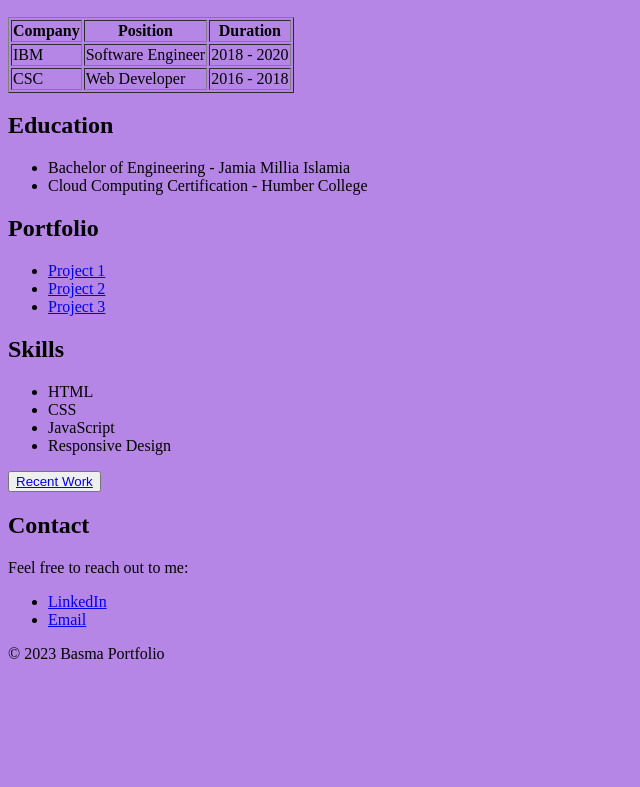
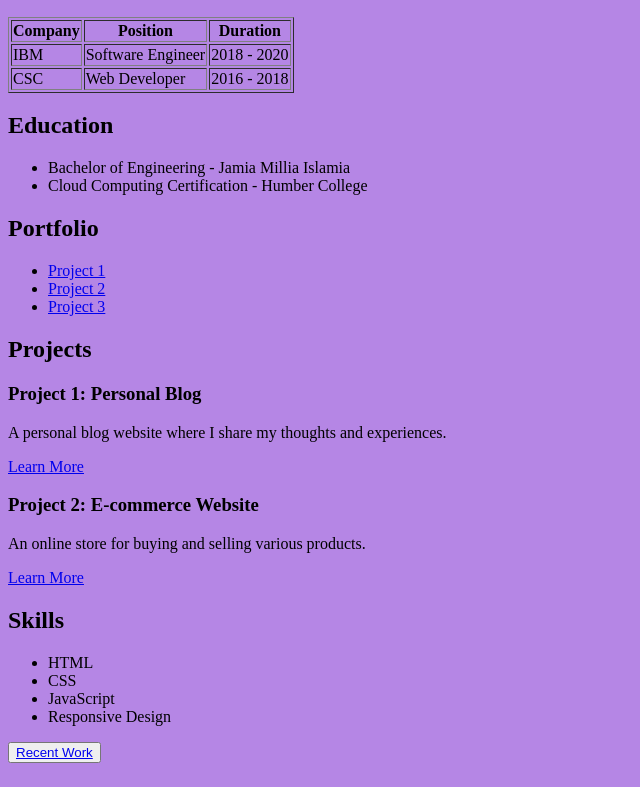
Before and after one commit to Basma2023/WDDM115, a plain HTML site: page html/index.html in a window 1280 px wide. Shown: the part 561-1348 px from the top of the page, without its empty margins (0-640 px from the left). Before the commit the page ends 1240 px from the top, so only its background shows below. Drawn offline with Linux system fonts and the light colour scheme; files whose address does not match are found by name.

Commit message:
Added a 'Projects' section to showcase my latest projects.

```diff
--- a/html/index.html
+++ b/html/index.html
@@ -79,6 +79,21 @@
             <li><a href="project3.html">Project 3</a></li>
         </ul>
         <section id="skills">
+            <section id="projects">
+                <!-- Projects section with project details -->
+                <h2>Projects</h2>
+                <div class="project">
+                    <h3>Project 1: Personal Blog</h3>
+                    <p>A personal blog website where I share my thoughts and experiences.</p>
+                    <a href="project1.html">Learn More</a>
+                </div>
+                <div class="project">
+                    <h3>Project 2: E-commerce Website</h3>
+                    <p>An online store for buying and selling various products.</p>
+                    <a href="project2.html">Learn More</a>
+                </div>
+            </section>
+
     <!-- List of web development skills -->
     <h2>Skills</h2>
     <ul>
@@ -88,6 +103,7 @@
         <li>Responsive Design</li>
     </ul>
 </section>
+
 
         <!-- Button linking to my recent work -->
         <button><a href="recent-work.html">Recent Work</a></button>
```
